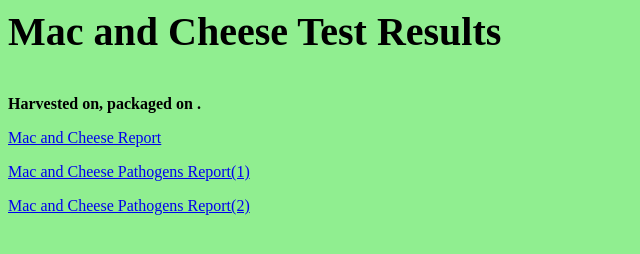
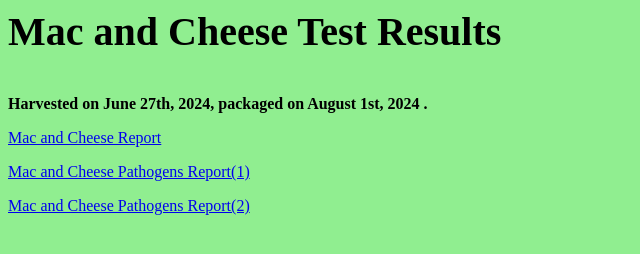
Before and after one commit to SillySage6/Zaza, a plain HTML site: page mac.html in a window 1280 px wide. Shown: the whole page, without its empty margins (0-640 px from the left). Drawn offline with Linux system fonts and the light colour scheme.

Commit message:
Update mac.html

```diff
--- a/mac.html
+++ b/mac.html
@@ -7,7 +7,7 @@
     <body style="background-color: lightgreen;">
 
         <p style="font-size: 2.5rem;"><b>Mac and Cheese Test Results</b></b></p>
-        <p><b>Harvested on, packaged on .</b></p>
+        <p><b>Harvested on June 27th, 2024, packaged on August 1st, 2024 .</b></p>
         <p><a href="BIA240705S0001 - VTGRN - HL-SCLT0149-14.pdf"> Mac and Cheese Report</a></p>
         <p><a href="BIA240725S0007 - VTGRN - HL-SCLT0149-14.pdf"> Mac and Cheese Pathogens Report(1)</a></p>
         <p><a href="BIA240725S0008 - VTGRN - HL-SCLT0149-14.pdf"> Mac and Cheese Pathogens Report(2)</a></p>
```
